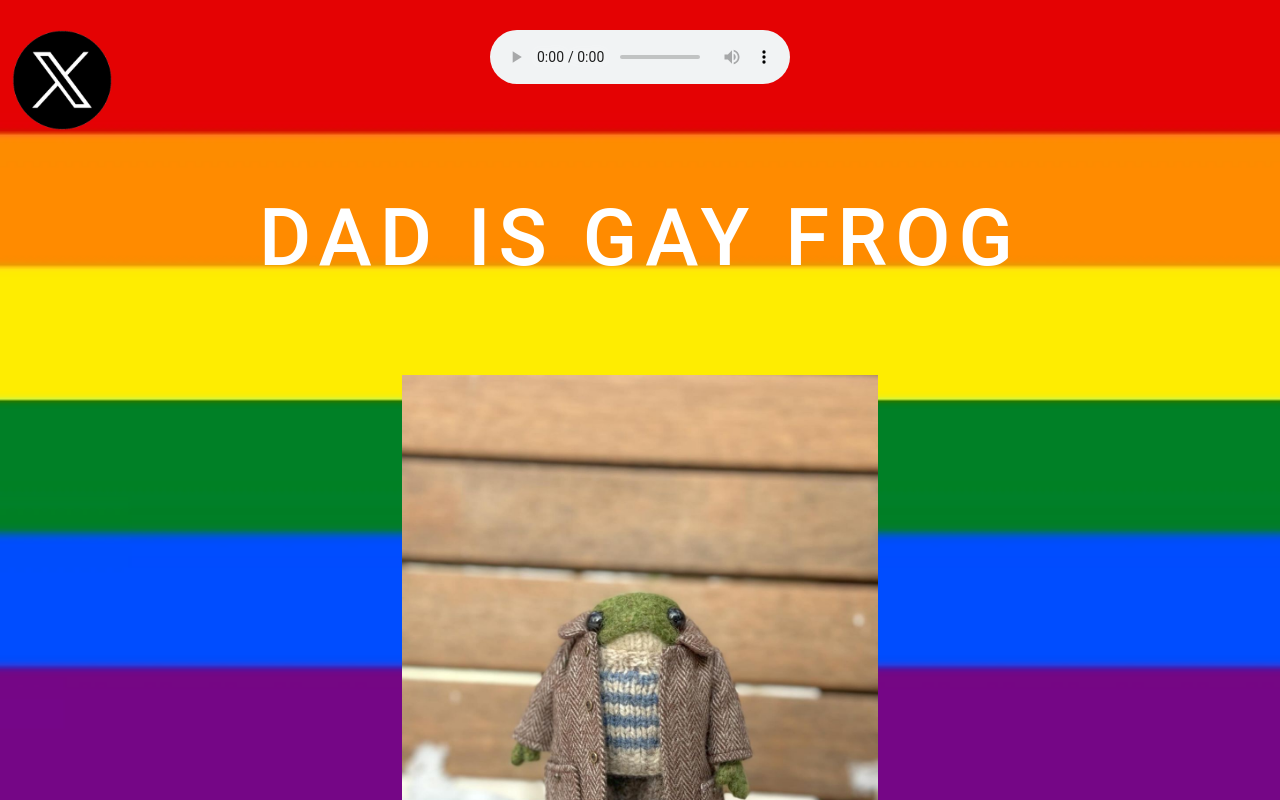
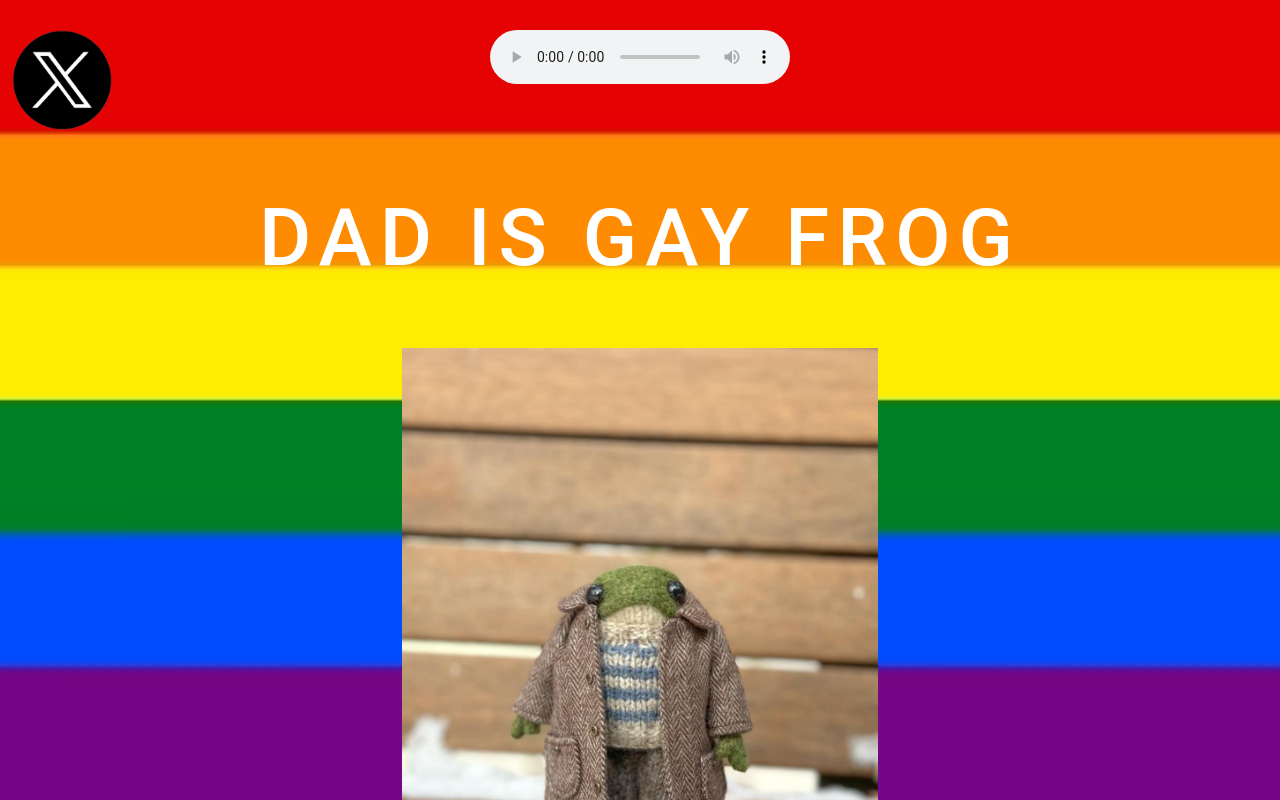
Before and after one commit to Obsoleth/asdasdasd, an Angular app: page / in a window 1280 px wide. Built offline with nearby package versions, Linux system fonts and the light colour scheme.

Commit message:
Update app.component.html

```diff
--- a/src/app/app.component.html
+++ b/src/app/app.component.html
@@ -20,7 +20,7 @@
   <div class="row text-center">
     <h1>DAD IS GAY FROG</h1>
   </div>
-  <div class="row text-center" style="margin-top: 69px;">
+  <div class="row text-center" style="margin-top: 42px;">
       <img src="../assets/frog.jpg" class="rounded mx-auto d-block" style="max-width: 500px;">
   </div>
   <div class="row text-center">
```
